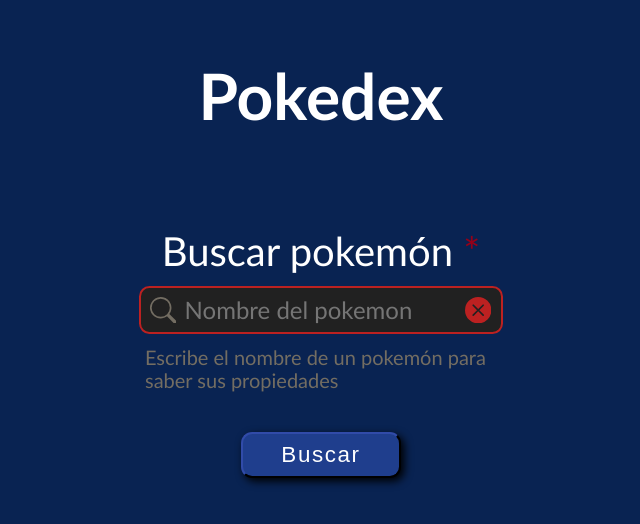
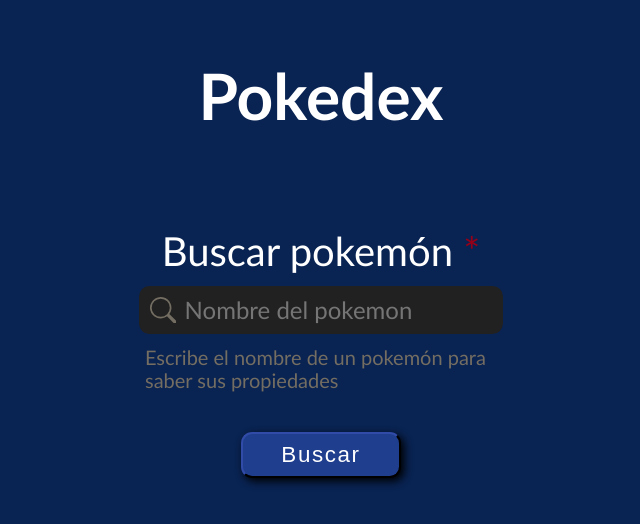
Before and after one commit to JoseManuelMendozaMurillo/PruebasReact, a React (Vite) app: page / in a window 1280 px wide. Shown: the top 524 px of the page, without its empty margins (319-959 px from the left). Built offline with nearby package versions, Linux system fonts and the light colour scheme.

Commit message:
Ya quedo terminado el input con los estados

```diff
--- a/src/App.jsx
+++ b/src/App.jsx
@@ -7,7 +7,8 @@
 import { useState } from "react";
 
 const App = () => {
-	const [state, setState] = useState({ value: "", valid: null });
+
+	const [state, setState] = useState({value:"", valid:null});
 
 	const SearchPokemon = () => {
 		console.log(state.value);
--- a/src/components/Inputs/InputText.jsx
+++ b/src/components/Inputs/InputText.jsx
@@ -22,29 +22,25 @@
 }) => {
 	/*
 		COSAS QUE FALTAN:
-			* Agregar los divs de información y feedback
 			* Alternar los divs de información y feedback segun la función de validación
 	*/
 
 	const input = useRef(null);
 
-	const [verify, setVerify] = useState(null);
-
-	useEffect(() => {}, [state]);
-
 	useEffect(() => {
-		if (verify === null) return;
+		if (state.value === "" ){
+			setState({...state, valid:null});
+			return;
+		}
 
 		const result = functionValidate();
-		if (typeof result === "boolean") {
-			if (state.valid === false || state.valid === null)
-				setState({ ...state, valid: true });
-		} else {
-			if (state.valid === true || state.valid === null)
-				setState({ ...state, valid: false });
+		if(typeof result === "boolean"){
+			if(state.valid === false || state.valid === null) setState({...state, valid:true});
+		}else{
+			if(state.valid === true || state.valid === null) setState({...state, valid:false});
 		}
-		console.log(state.value);
-	}, [verify]);
+
+	}, [state.value]);
 
 	const REGEX_LETTERS = /^[A-ZÁÉÍÓÚÑa-záéíóúñ ]*$/;
 	const REGEX_NOT_NUMBERS = /[^0-9.-]/g;
@@ -148,9 +144,8 @@
 			else if (onlyLettersAndNumbers) flag = lettersAndNumbers(data);
 		}
 		if (flag) {
-			setState({ ...state, value: event.target.value });
+			setState({...state, value:event.target.value});
 		}
-		setVerify(flag);
 	}
 
 	function onFocus() {
@@ -159,7 +154,7 @@
 			const value = input.current.value;
 			if (value !== "") {
 				const newValue = value.replace(REGEX_NOT_NUMBERS, "");
-				setState({ ...state, value: newValue });
+				setState({...state, value:newValue});
 			}
 		}
 	}
@@ -171,7 +166,7 @@
 			if (value !== "") {
 				regexNum = new RegExp(REGEX_FORMAT_NUMBERS);
 				const newValue = FORMAT_NUMBER.format(value);
-				setState({ ...state, value: newValue });
+				setState({...state, value:newValue});
 			}
 		}
 	}
@@ -210,11 +205,11 @@
 			return;
 		}
 
-		setState({ ...state, value: data });
+		setState({...state, value:data});
 	}
 
 	function clear() {
-		setState({ value: "", valid: null });
+		setState({value:"", valid:null});
 		input.current.value = "";
 		input.current.focus();
 	}
@@ -233,7 +228,13 @@
 				<input
 					ref={input}
 					id={id}
-					className={styles.inputs + " " + styles.invalid}
+					className={
+						state.valid === null
+						? styles.inputs
+						: state.valid
+							? styles.inputs + " " + styles.valid
+							: styles.inputs + " " + styles.invalid
+					}
 					placeholder={children}
 					type="text"
 					value={state.value}
@@ -248,11 +249,15 @@
 				</label>
 				<Icon
 					className={
-						styles.icon + " " + styles.iconFeedback + " " + styles.iconError
-					}
+						state.valid === null
+						? styles.icon + " " + styles.iconFeedback
+						: state.valid
+							? styles.icon + " " + styles.iconFeedback + " " + styles.iconSuccess
+							: styles.icon + " " + styles.iconFeedback + " " + styles.iconError
+						}
 					onClick={clear}
 				>
-					{IconError}
+					{state.valid ? IconSuccess : IconError}
 				</Icon>
 			</div>
 			<div className={styles.feedback}>
```
